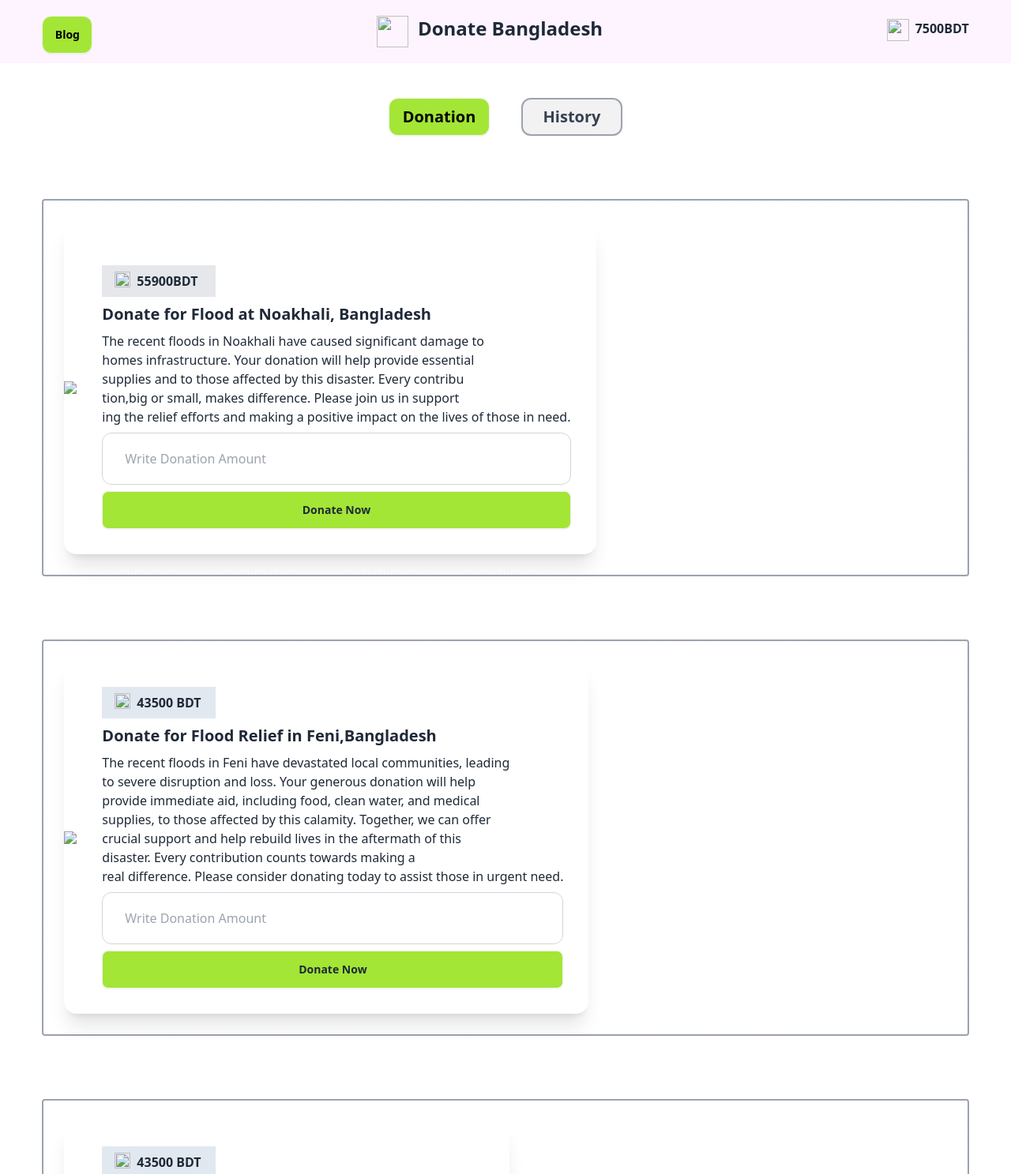
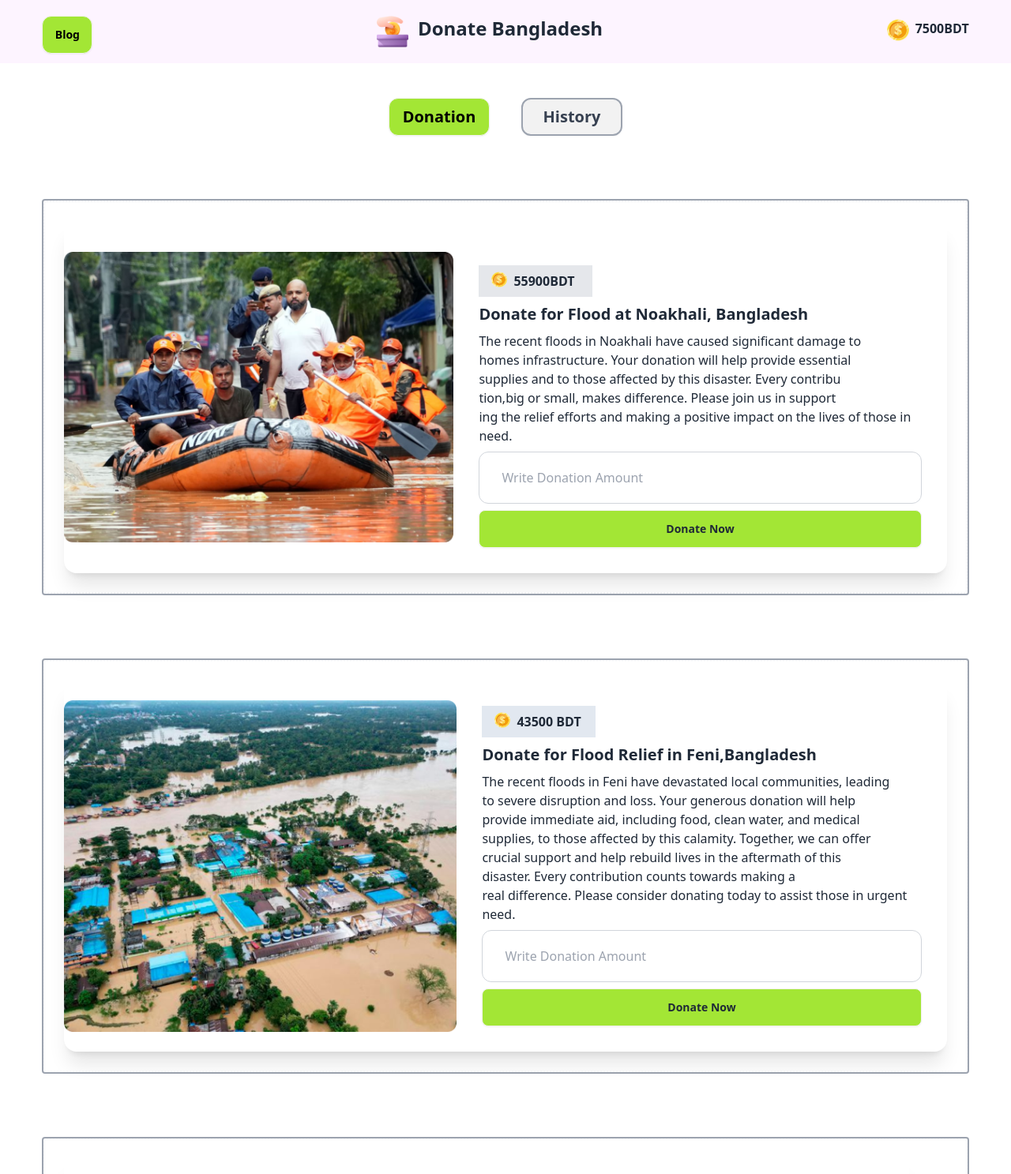
Before and after one commit to mebilonbadhon366/ASsignment-05, a plain HTML site: page index.html in a window 1280 px wide. Shown: the top 1487 px of the page at 79% size. Drawn offline with nearby package versions, Linux system fonts and the light colour scheme.

Commit message:
added all file

```diff
--- a/index.html
+++ b/index.html
@@ -15,14 +15,14 @@
         <div class="w-11/12 mx-auto  flex justify-between">
             <button class="btn bg-lime-400 w-16 mt-5 text-black font-bold px-2  rounded-xl hover:bg-orange-200">Blog</button>
             <div class="flex space-x-3 mt-5 ">
-                <img class="size-10 hidden md:block" src="B10A5-DOM-Quest-Build-and-Manipulate/assets/logo.png">
+                <img class="size-10 hidden md:block"  src="assets/logo.png">
 
                 <p class="text-2xl font-bold">Donate Bangladesh</p>
 
             </div>
             <div>
                 <div class="flex space-x-2  mt-6">
-                    <img class="size-7"    src="B10A5-DOM-Quest-Build-and-Manipulate/assets/coin.png">
+                    <img class="size-7"    src="assets/coin.png">
                     <p class="font-bold"><span id="balance">7500</span>BDT</p>
                 </div>
 
@@ -35,15 +35,11 @@
     <div class="flex justify-center space-x-10 mt-6 ">
         <button
           id="donation-tab"
-          class=" btn bg-lime-400  w-32  py-2 mt-5 text-black text-xl font-bold   rounded-xl  " >Donation</button>
+          class=" btn bg-lime-400  w-32  py-2 mt-5 text-black text-xl font-bold   rounded-xl hover:bg-lime-400 " >Donation</button>
 
         <button
           id="history-tab"
-          class="btn  w-32  py-2 mt-5 text-gray-700 text-xl font-bold border-solid border-2 border-gray-400  rounded-xl  ">History
-
-          <!-- <div id="history-list">
-
-          </div> -->
+          class="btn  w-32  py-2 mt-5 text-gray-700 text-xl font-bold border-solid border-2 border-gray-400  rounded-xl hover:bg-lime-400 ">History
         </button>
       </div>
 </navbar>
@@ -54,11 +50,11 @@
         <div class=" flex p-6 border-dotted border-2 border-gray-100 rounded  ">
             <div class="card md:card-side  shadow-xl">
                 <figure>
-                  <img src="B10A5-DOM-Quest-Build-and-Manipulate/assets/noakhali.png" />
+                  <img src="assets/noakhali.png" />
                 </figure>
                 <div class="card-body ">
                     <div class=" bg-gray-200 w-36 flex space-x-2 px-4 py-2 mt-6">
-                        <img class="size-5"  src="B10A5-DOM-Quest-Build-and-Manipulate/assets/coin.png">
+                        <img class="size-5"  src="assets/coin.png">
                         <p id="noakhali-donation" class="font-bold"><Span id="total-donation">55900</Span>BDT</p>
                     </div>
                   <h2 class="card-title">Donate for Flood at Noakhali, Bangladesh</h2>
@@ -81,11 +77,11 @@
         <div class=" flex p-6 border-dotted border-2 border-gray-50 rounded  ">
             <div class="card md:card-side  shadow-xl">
                 <figure>
-                  <img src="B10A5-DOM-Quest-Build-and-Manipulate/assets/feni.png" />
+                  <img src="assets/feni.png" />
                 </figure>
                 <div class="card-body ">
                     <div class="flex space-x-2 w-36 bg-slate-200 px-4 py-2">
-                        <img class="size-5" src="B10A5-DOM-Quest-Build-and-Manipulate/assets/coin.png">
+                        <img class="size-5" src="assets/coin.png">
                         <p class="font-bold ">43500 BDT</p>
                     </div>
                   <h2 class="card-title">Donate for Flood Relief in Feni,Bangladesh</h2>
@@ -96,7 +92,7 @@
                   placeholder="Write Donation Amount"
                 />
                   <div class="card-actions ">
-                    <button class="btn bg-lime-400 w-full ">Donate Now</button>
+                    <button class="btn bg-lime-400 w-full  ">Donate Now</button>
                   </div>
                 </div>
               </div>
@@ -108,11 +104,11 @@
         <div class=" flex p-6 border-dotted border-2 border-gray-50 rounded  ">
             <div class="card md:card-side  shadow-xl">
                 <figure>
-                  <img src="B10A5-DOM-Quest-Build-and-Manipulate/assets/quota-protest.png" />
+                  <img class=""    src="assets/quota-protest.png" />
                 </figure>
                 <div class="card-body ">
                     <div class="flex space-x-2 w-36 bg-slate-200 px-4 py-2">
-                        <img class="size-5" src="B10A5-DOM-Quest-Build-and-Manipulate/assets/coin.png">
+                        <img class="size-5" src="assets/coin.png">
                         <p class="font-bold ">43500 BDT</p>
                     </div>
                   <h2 class="card-title">Aid for Injured in the Quota Movement</h2>
```
Also changed, not shown: js/index.js (+0 -7 lines).
